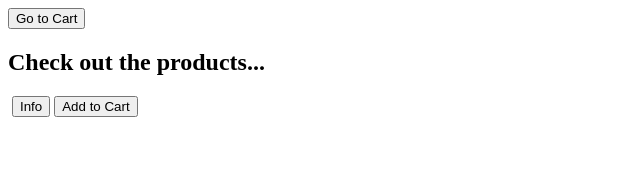
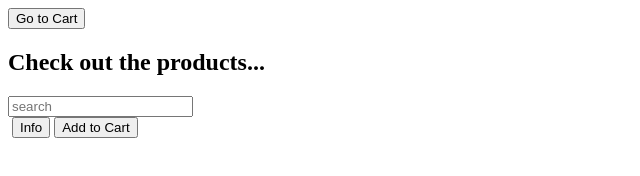
Before and after one commit to Elizabeth-Evans/etsyAngular, a website: page templates/index.html in a window 1280 px wide. Shown: the whole page, without its empty margins (0-640 px from the left). Drawn offline with Linux system fonts and the light colour scheme.

```diff
--- a/main.css
+++ b/main.css
@@ -46,3 +46,6 @@
 h4{
   color: lightgrey;
 }
+input{
+  text-align: left;
+}
--- a/templates/index.html
+++ b/templates/index.html
@@ -2,9 +2,9 @@
 <div><a href = "/#/cart"><button type="button"  class="btn btn-lg btn-primary">Go to Cart</button></a></div>
 </div>
 <h2>Check out the products...</h2>
+<div><input type="text" name="name" ng-model="search" placeholder="search"></div>
 
-
-<div ng-repeat="listing in listings" class="col-md-6">
+<div ng-repeat="listing in listings | filter:search" class="col-md-6">
 <img ng-src="{{listing.MainImage.url_170x135}}" charset="utf-8"/>
 <a href = "/#/productPage/{{listing.listing_id}}"><button type="button" class="btn btn-info">Info</button></a>
 <button type="button" ng-class="{'font-yellow': listing.isClicked }" ng-click="addToCart(listing); itemClick(listing)" class="btn btn-success">Add to Cart</button>
```
Also changed, not shown: templates/productPage.html (+1 -1 lines).
